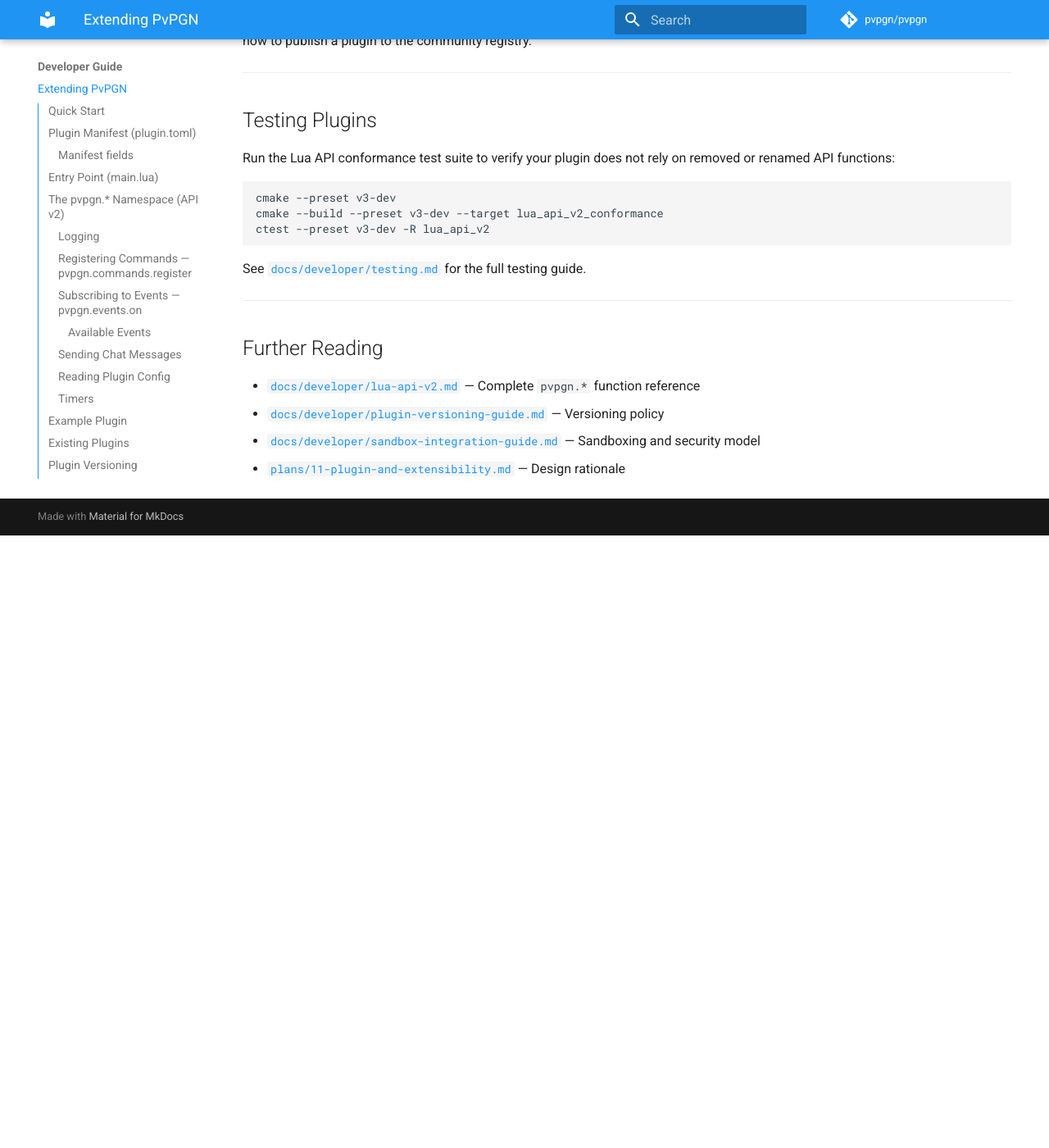
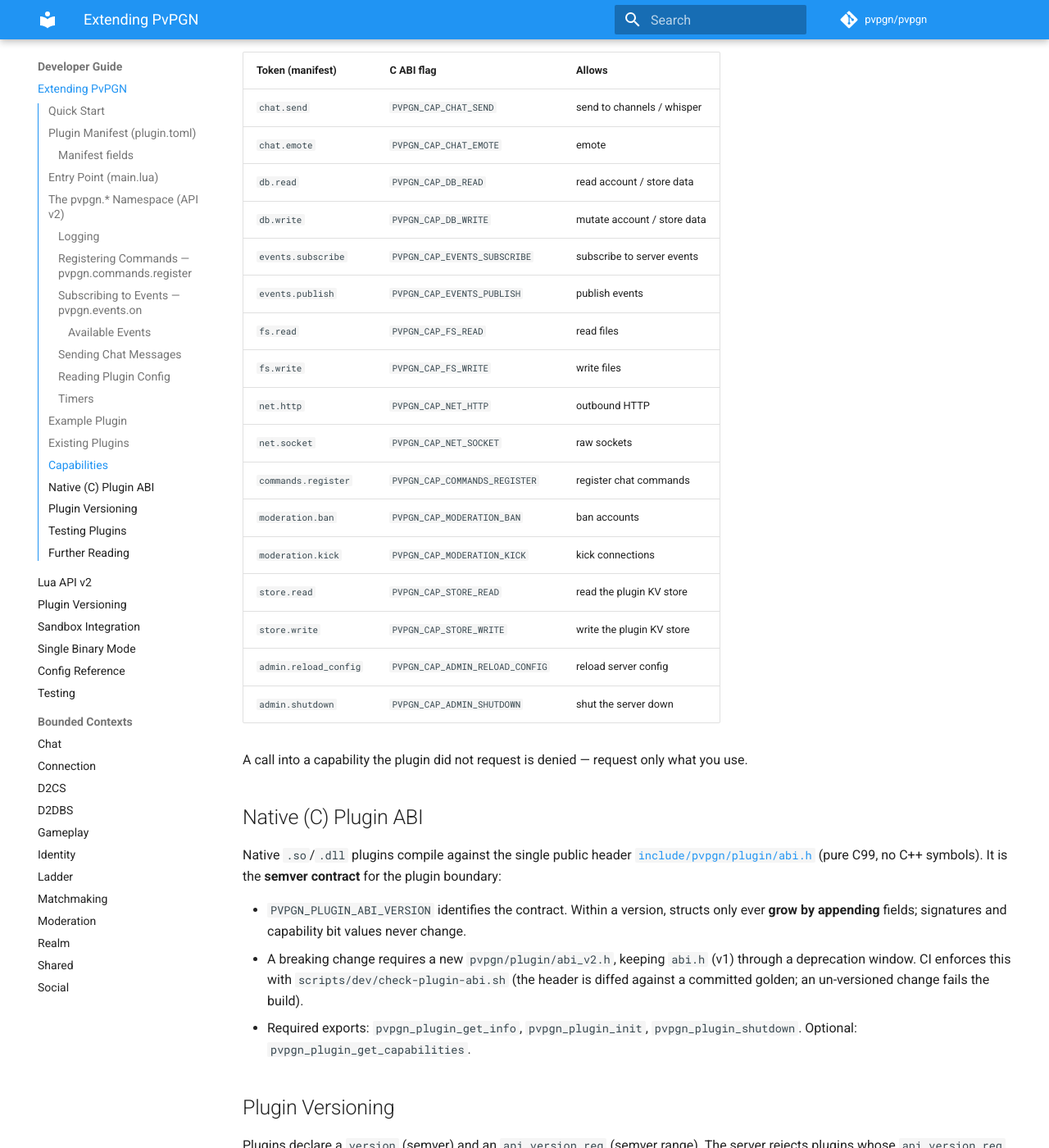
Before and after one commit to ldmonster/pvpgn, an MkDocs documentation site: the page built from docs/developer/extending-pvpgn.md, in a window 1280 px wide and 1400 px high, scrolled down 6002 px. Shown: the whole window at 82% size. Built offline with MkDocs 1.6.1 and Material for MkDocs 9.7.7, drawn with Linux system fonts in a browser that asks for light colours; comment, search, counter and statistics services are not loaded; before the commit the page ends 6655 px from its top, so only the background shows below that; some of the changed text lies outside the part shown.

Commit message:
Plan 12: public native plugin C ABI + capability parity + semver gate
Add the single public C99 header for native (.so/.dll) plugins,
`include/pvpgn/plugin/abi.h` (PVPGN_PLUGIN_ABI_VERSION 1): entry-point
typedefs and the 17 PVPGN_CAP_* capability flags, with bit values that
mirror the host's internal `infra::scripting::Capability` enum.

- abi_capability_parity_test.cpp: compile-time static_asserts pinning every
  public PVPGN_CAP_* bit to its host enum value, so any drift fails the build.
- scripts/dev/check-plugin-abi.sh + tests/abi/pvpgn_plugin_abi_v1.h.golden:
  diff the public header against a committed golden so an un-versioned ABI
  change fails CI; wired into the ci.yml lint job ("Plugin ABI semver gate").
- docs/developer/extending-pvpgn.md: Capabilities table (manifest token ->
  C ABI flag) + a "Native (C) Plugin ABI" section documenting the semver
  contract (append-only growth, abi_v2.h for breaks, required exports).

Co-Authored-By: Claude Opus 4.8 (1M context) <noreply@anthropic.com>

```diff
--- a/docs/developer/extending-pvpgn.md
+++ b/docs/developer/extending-pvpgn.md
@@ -243,6 +243,54 @@ The `plugins/` directory ships several ready-to-use plugins:
 
 ---
 
+## Capabilities
+
+Every plugin runs under an explicit, least-privilege capability grant. A plugin
+declares the capabilities it needs in its `plugin.toml` manifest
+(`requires = [...]`); the host grants exactly those, and enforces each at the
+call boundary (an O(1) bitmask test). A native plugin may additionally export
+`pvpgn_plugin_get_capabilities()` — the host verifies the returned bitmask is a
+**subset** of the manifest grant at load time.
+
+| Token (manifest) | C ABI flag | Allows |
+|------------------|------------|--------|
+| `chat.send`        | `PVPGN_CAP_CHAT_SEND`        | send to channels / whisper |
+| `chat.emote`       | `PVPGN_CAP_CHAT_EMOTE`       | emote |
+| `db.read`          | `PVPGN_CAP_DB_READ`         | read account / store data |
+| `db.write`         | `PVPGN_CAP_DB_WRITE`        | mutate account / store data |
+| `events.subscribe` | `PVPGN_CAP_EVENTS_SUBSCRIBE`| subscribe to server events |
+| `events.publish`   | `PVPGN_CAP_EVENTS_PUBLISH`  | publish events |
+| `fs.read`          | `PVPGN_CAP_FS_READ`        | read files |
+| `fs.write`         | `PVPGN_CAP_FS_WRITE`       | write files |
+| `net.http`         | `PVPGN_CAP_NET_HTTP`       | outbound HTTP |
+| `net.socket`       | `PVPGN_CAP_NET_SOCKET`     | raw sockets |
+| `commands.register`| `PVPGN_CAP_COMMANDS_REGISTER`| register chat commands |
+| `moderation.ban`   | `PVPGN_CAP_MODERATION_BAN`  | ban accounts |
+| `moderation.kick`  | `PVPGN_CAP_MODERATION_KICK` | kick connections |
+| `store.read`       | `PVPGN_CAP_STORE_READ`     | read the plugin KV store |
+| `store.write`      | `PVPGN_CAP_STORE_WRITE`    | write the plugin KV store |
+| `admin.reload_config` | `PVPGN_CAP_ADMIN_RELOAD_CONFIG` | reload server config |
+| `admin.shutdown`   | `PVPGN_CAP_ADMIN_SHUTDOWN`  | shut the server down |
+
+A call into a capability the plugin did not request is denied — request only
+what you use.
+
+## Native (C) Plugin ABI
+
+Native `.so`/`.dll` plugins compile against the single public header
+[`include/pvpgn/plugin/abi.h`](https://github.com/pvpgn) (pure C99, no C++
+symbols). It is the **semver contract** for the plugin boundary:
+
+- `PVPGN_PLUGIN_ABI_VERSION` identifies the contract. Within a version, structs
+  only ever **grow by appending** fields; signatures and capability bit values
+  never change.
+- A breaking change requires a new `pvpgn/plugin/abi_v2.h`, keeping `abi.h`
+  (v1) through a deprecation window. CI enforces this with
+  `scripts/dev/check-plugin-abi.sh` (the header is diffed against a committed
+  golden; an un-versioned change fails the build).
+- Required exports: `pvpgn_plugin_get_info`, `pvpgn_plugin_init`,
+  `pvpgn_plugin_shutdown`. Optional: `pvpgn_plugin_get_capabilities`.
+
 ## Plugin Versioning
 
 Plugins declare a `version` (semver) and an `api_version_req` (semver range).
```
Also changed, not shown: 6 other files.
